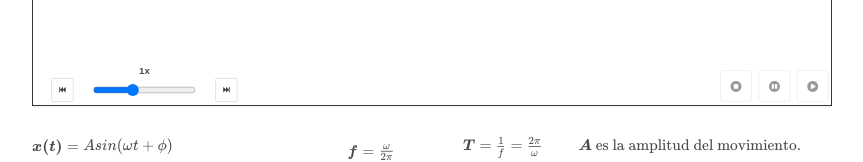
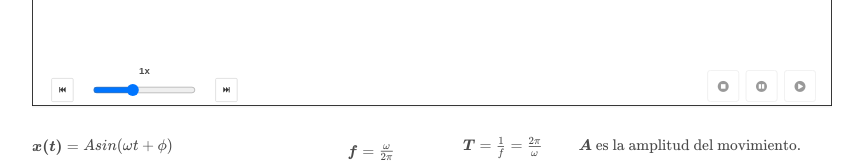
Before and after one commit to iamzapata/movimientos-oscilatorios, a Next.js app: page /movimiento-armonico-simple in a window 1280 px wide. Shown: the part 274-436 px from the top of the page, without its empty margins (208-1071 px from the left). Built offline with nearby package versions, Linux system fonts and the light colour scheme.

Commit message:
Ajustar controles de animacion

```diff
--- a/components/ControlesAnimacion/index.jsx
+++ b/components/ControlesAnimacion/index.jsx
@@ -2,7 +2,7 @@ import React from "react";
 
 const ControlesAnimacion = ({ controlarSimulacion, deshabilitarParar, deshabilitarPausar, deshabilitarIniciar }) => (
   <div className="columns flex flex-col absolute right-0" style={{ bottom: "5px" }}>
-    <div className="column flex items-center justify-center pt-0">
+    <div className="column flex items-center justify-center pt-0 mr-4">
       <div className="control px-1">
         <button
           name="parar"
```
